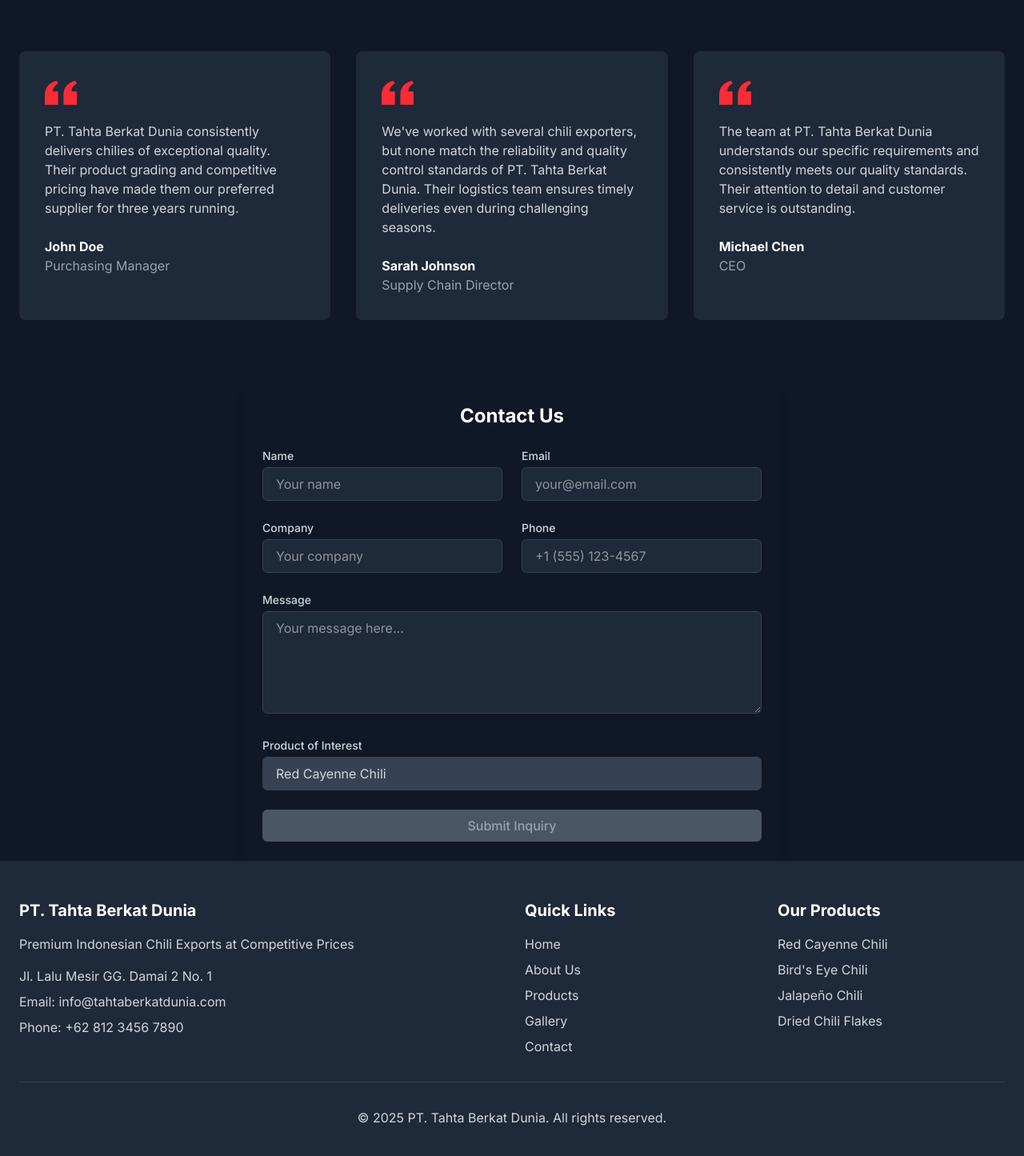
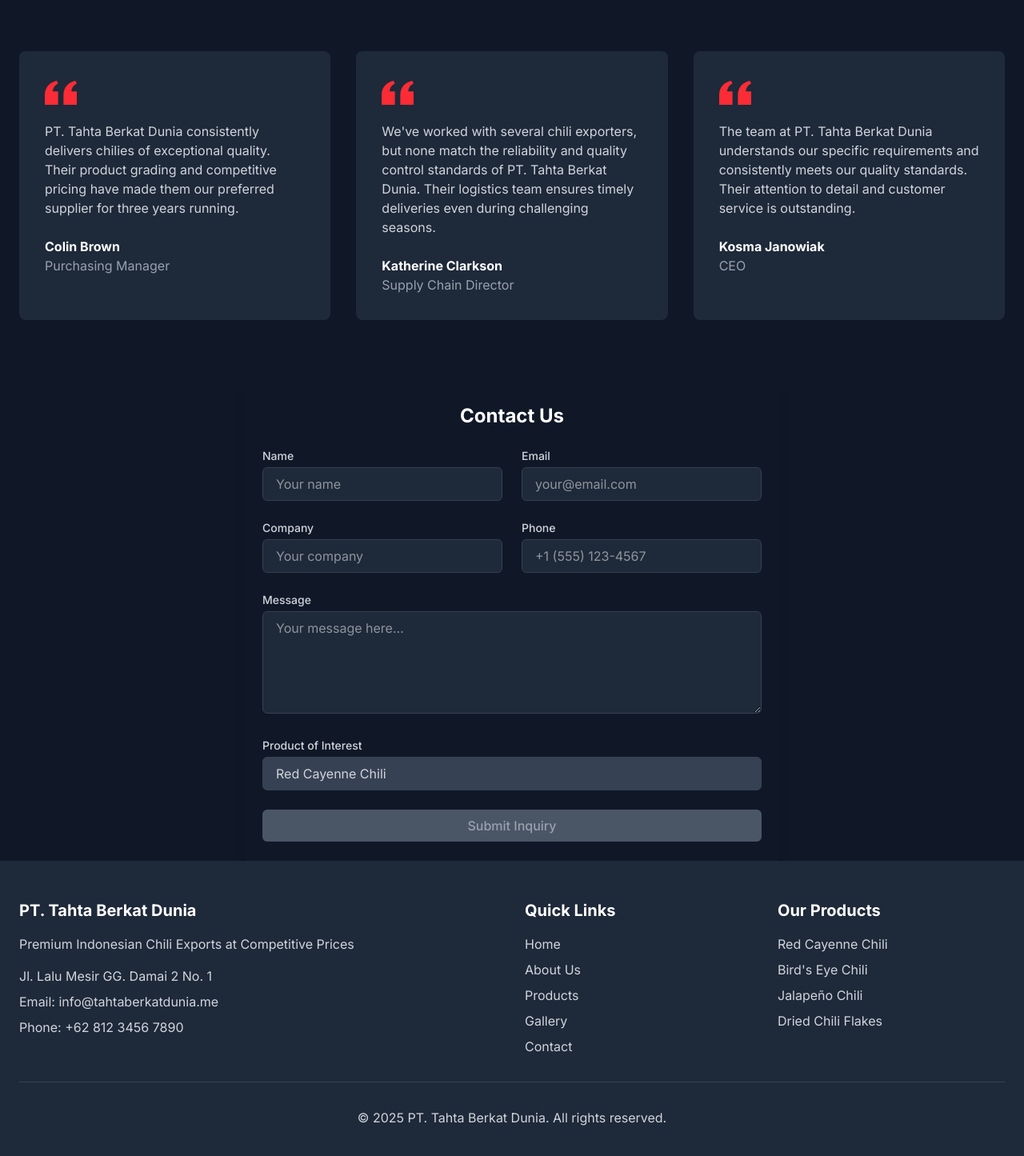
Before and after one commit to derylprojects/tbd, a Next.js app: page / in a window 1280 px wide. Shown: the part 2376-3821 px from the top of the page at 80% size. Built offline with nearby package versions, Linux system fonts and the light colour scheme.

Commit message:
realistic names

```diff
--- a/src/components/Footer.tsx
+++ b/src/components/Footer.tsx
@@ -7,7 +7,7 @@
             <h3 className="text-xl font-bold text-white mb-4">PT. Tahta Berkat Dunia</h3>
             <p className="mb-4">Premium Indonesian Chili Exports at Competitive Prices</p>
             <p className="mb-2">Jl. Lalu Mesir GG. Damai 2 No. 1</p>
-            <p className="mb-2">Email: info@tahtaberkatdunia.com</p>
+            <p className="mb-2">Email: info@tahtaberkatdunia.me</p>
             <p>Phone: +62 812 3456 7890</p>
           </div>
 
--- a/src/components/Testimonials.tsx
+++ b/src/components/Testimonials.tsx
@@ -2,17 +2,17 @@
     const testimonials = [
       {
         quote: "PT. Tahta Berkat Dunia consistently delivers chilies of exceptional quality. Their product grading and competitive pricing have made them our preferred supplier for three years running.",
-        author: "John Doe",
+        author: "Colin Brown",
         position: "Purchasing Manager"
       },
       {
         quote: "We've worked with several chili exporters, but none match the reliability and quality control standards of PT. Tahta Berkat Dunia. Their logistics team ensures timely deliveries even during challenging seasons.",
-        author: "Sarah Johnson",
+        author: "Katherine Clarkson",
         position: "Supply Chain Director"
       },
       {
         quote: "The team at PT. Tahta Berkat Dunia understands our specific requirements and consistently meets our quality standards. Their attention to detail and customer service is outstanding.",
-        author: "Michael Chen",
+        author: "Kosma Janowiak",
         position: "CEO"
       }
     ];
```
